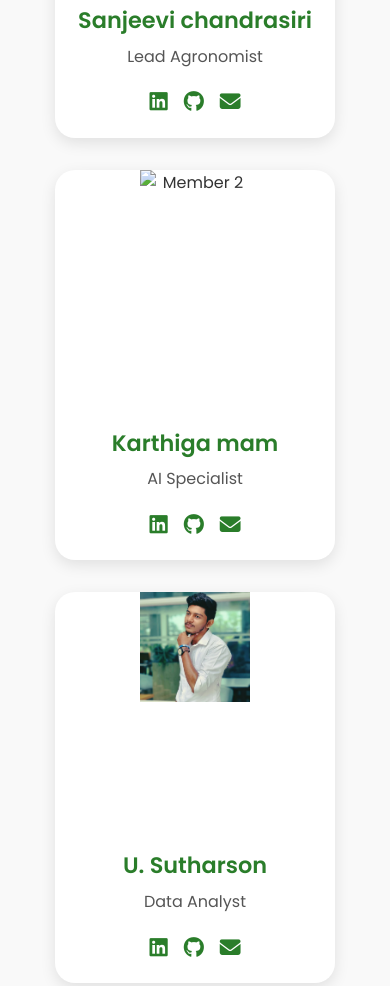
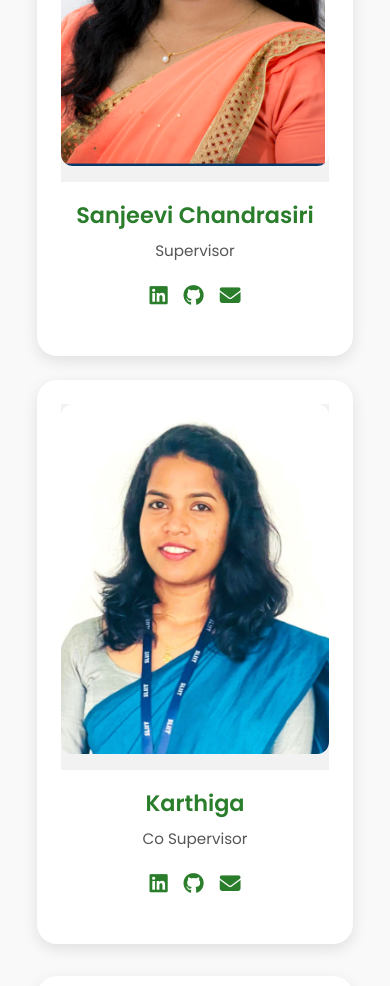
Before and after one commit to abilaxshan/agridoc, a plain HTML site: page index.html in a window 390 px wide. Shown: the part 8366-9352 px from the top of the page. Drawn offline with Linux system fonts and the light colour scheme.

Commit message:
Updated About Us section design

```diff
--- a/index.html
+++ b/index.html
@@ -148,8 +148,8 @@
         <div class="document-header">
           <h3>Available Documents</h3>
         </div>
-        <div class="document-item" data-doc="documents/project-proposal.pdf">Project charter</div>
-        <div class="document-item" data-doc="documents/progress-presentation-1.pdf">Propasal Document</div>
+        <div class="document-item" data-doc="documents/IT4010-charter form - R25-057.pdf">Project charter</div>
+        <div class="document-item" data-doc="documents/propasal report.pdf">Propasal Document</div>
         <div class="document-item" data-doc="documents/progress-presentation-2.pdf">checklist Document</div>
         <div class="document-item" data-doc="documents/IT21829406 Final Report.pdf">Individual report - U.Sutharshan IT21829406</div>
         <div class="document-item" data-doc="documents/IT21813320_Shivaphiriyan.A_Final Report.pdf">Individual report - A.Shivapriyan IT21813320</div>
@@ -190,13 +190,15 @@
 <section id="about" class="section about">
   <div class="container">
     <h2>About Us</h2>
-    <div class="team-members">
+
+    <!-- Top row -->
+    <div class="team-row top-row">
       <div class="member">
         <div class="member-img">
-          <img src="images/member1.jpg" alt="Member 1">
+          <img src="images/about us/sanjeevi mam.png" alt="Sanjeevi Chandrasiri">
         </div>
-        <h3>Sanjeevi chandrasiri</h3>
-        <p>Lead Agronomist</p>
+        <h3>Sanjeevi Chandrasiri</h3>
+        <p>Supervisor</p>
         <div class="social-links">
           <a href="#"><i class="fab fa-linkedin"></i></a>
           <a href="#"><i class="fab fa-github"></i></a>
@@ -206,10 +208,26 @@
 
       <div class="member">
         <div class="member-img">
-          <img src="images/member2.jpg" alt="Member 2">
+          <img src="images/about us/karthiga mam.png" alt="Karthiga">
         </div>
-        <h3>Karthiga mam</h3>
-        <p>AI Specialist</p>
+        <h3>Karthiga</h3>
+        <p> Co Supervisor</p>
+        <div class="social-links">
+          <a href="#"><i class="fab fa-linkedin"></i></a>
+          <a href="#"><i class="fab fa-github"></i></a>
+          <a href="#"><i class="fas fa-envelope"></i></a>
+        </div>
+      </div>
+    </div>
+
+    <!-- Bottom row -->
+    <div class="team-row bottom-row">
+      <div class="member">
+        <div class="member-img">
+          <img src="images/about us/sutharson.jpeg" alt="Sutharson">
+        </div>
+        <h3>U. Sutharson</h3>
+        <p>Leader</p>
         <div class="social-links">
           <a href="#"><i class="fab fa-linkedin"></i></a>
           <a href="#"><i class="fab fa-github"></i></a>
@@ -217,13 +235,12 @@
         </div>
       </div>
 
-
-  <div class="member">
+      <div class="member">
         <div class="member-img">
-          <img src="images/about us/sutharson.jpeg" alt="sutharson">
+          <img src="images/about us/lavnya.jpeg" alt="Lavanya M">
         </div>
-        <h3>U. Sutharson</h3>
-        <p>Data Analyst</p>
+        <h3>Lavanya M</h3>
+        <p>member</p>
         <div class="social-links">
           <a href="#"><i class="fab fa-linkedin"></i></a>
           <a href="#"><i class="fab fa-github"></i></a>
@@ -231,30 +248,12 @@
         </div>
       </div>
 
-
-
-      <div class="member">
-        <div class="member-img">
-          <img src="images/about us/lavnya.jpeg" alt="Lavanya.M">
-        </div>
-        <h3>Lavanya.M</h3>
-        <p>Data Analyst</p>
-        <div class="social-links">
-          <a href="#"><i class="fab fa-linkedin"></i></a>
-          <a href="#"><i class="fab fa-github"></i></a>
-          <a href="#"><i class="fas fa-envelope"></i></a>
-        </div>
-      </div>
-
-
-
-
       <div class="member">
         <div class="member-img">
           <img src="images/about us/shiva.jpeg" alt="Shiva">
         </div>
         <h3>A. Shivapriyan</h3>
-        <p>Developer</p>
+        <p>member</p>
         <div class="social-links">
           <a href="#"><i class="fab fa-linkedin"></i></a>
           <a href="#"><i class="fab fa-github"></i></a>
@@ -267,7 +266,7 @@
           <img src="images/about us/my insta pic.jpg" alt="Abilaxshan Vaseeharan">
         </div>
         <h3>V. Abilaxshan</h3>
-        <p>Research Coordinator</p>
+        <p>Member</p>
         <div class="social-links">
           <a href="#"><i class="fab fa-linkedin"></i></a>
           <a href="#"><i class="fab fa-github"></i></a>
@@ -275,8 +274,10 @@
         </div>
       </div>
     </div>
+
   </div>
 </section>
+
 
 <!-- Font Awesome -->
 <script src="https://kit.fontawesome.com/a076d05399.js" crossorigin="anonymous"></script>
--- a/styles.css
+++ b/styles.css
@@ -171,7 +171,6 @@ body { font-family: 'Poppins', sans-serif; line-height:1.6; color:#333; }
   text-align: center;
   color: #2a7d2a;
 }
-
 /* Milestones Section */
 .milestones {
   padding: 4rem 0;
@@ -185,11 +184,12 @@ body { font-family: 'Poppins', sans-serif; line-height:1.6; color:#333; }
   margin-bottom: 2rem;
 }
 
+/* Use fixed column counts for better alignment */
 .milestone-cards {
   display: grid;
-  grid-template-columns: repeat(auto-fit, minmax(250px, 1fr));
+  grid-template-columns: repeat(auto-fill, minmax(280px, 1fr));
   gap: 2rem;
-  justify-items: center;
+  justify-content: stretch;
 }
 
 .milestone-card {
@@ -198,7 +198,7 @@ body { font-family: 'Poppins', sans-serif; line-height:1.6; color:#333; }
   border-radius: 10px;
   text-align: center;
   box-shadow: 0 2px 5px rgba(0,0,0,0.1);
-  transition: transform 0.3s;
+  transition: transform 0.3s ease;
 }
 
 .milestone-card .icon {
@@ -225,15 +225,22 @@ body { font-family: 'Poppins', sans-serif; line-height:1.6; color:#333; }
 }
 
 .milestone-card:hover {
-  transform: scale(1.05);
+  transform: translateY(-5px);
 }
 
-/* Ensure responsiveness */
-@media (max-width: 768px) {
+/* Responsive Design */
+@media (max-width: 992px) {
+  .milestone-cards {
+    grid-template-columns: repeat(2, 1fr);
+  }
+}
+
+@media (max-width: 600px) {
   .milestone-cards {
     grid-template-columns: 1fr;
   }
 }
+
 
 /* Documents Section */
 .documents {
@@ -415,10 +422,126 @@ body { font-family: 'Poppins', sans-serif; line-height:1.6; color:#333; }
 
 .about h2 {
   font-size: 2.5rem;
+  margin-bottom: 3rem;
+  color: #333;
+}
+
+.team-row {
+  display: flex;
+  justify-content: center;
+  flex-wrap: wrap;
+  gap: 2rem;
+  margin-bottom: 2rem;
+}
+
+.member {
+  background: #fff;
+  padding: 1.5rem;
+  border-radius: 16px;
+  box-shadow: 0 4px 12px rgba(0, 0, 0, 0.1);
+  max-width: 250px;
+  text-align: center;
+  transition: transform 0.3s, box-shadow 0.3s;
+}
+
+.member:hover {
+  transform: translateY(-8px);
+  box-shadow: 0 8px 18px rgba(0, 0, 0, 0.15);
+}
+
+.member-img img {
+  width: 100%;
+  height: 260px;
+  object-fit: cover;
+  border-radius: 12px;
+  margin-bottom: 1rem;
+}
+
+.member h3 {
+  font-size: 1.2rem;
+  color: #333;
+  margin-bottom: 0.3rem;
+}
+
+.member p {
+  color: #777;
+  font-size: 0.95rem;
+  margin-bottom: 0.8rem;
+}
+
+.social-links {
+  display: flex;
+  justify-content: center;
+  gap: 1rem;
+}
+
+.social-links a {
+  color: #555;
+  font-size: 1.2rem;
+  transition: color 0.3s ease;
+}
+
+.social-links a:hover {
+  color: #0077b5;
+}
+
+/* Responsive layout */
+@media (min-width: 992px) {
+  .top-row {
+    justify-content: center;
+  }
+  .top-row .member {
+    flex: 0 0 280px;
+  }
+  .bottom-row {
+    justify-content: center;
+  }
+  .bottom-row .member {
+    flex: 0 0 220px;
+  }
+}
+
+@media (max-width: 768px) {
+  .team-row {
+    gap: 1.5rem;
+  }
+
+  .member-img img {
+    height: 220px;
+  }
+
+  .member {
+    max-width: 80%;
+  }
+}
+
+
+
+/* Contact Section */
+.contact {
+  padding: 4rem 0;
+  background-color: #f9f9f9;
+}
+
+.contact h2 {
+  font-size: 2.5rem;
+  text-align: center;
+  color: #2a7d2a;
+  margin-bottom: 2rem;
+}
+.about {
+  padding: 4rem 0;
+  background-color: #f9f9f9;
+  text-align: center;
+}
+
+.about h2 {
+  font-size: 2.5rem;
   color: #2a7d2a;
   margin-bottom: 2.5rem;
 }
 
+/* --- Team Members Layout --- */
 .team-members {
   display: grid;
   grid-template-columns: repeat(auto-fit, minmax(260px, 1fr));
@@ -440,20 +563,22 @@ body { font-family: 'Poppins', sans-serif; line-height:1.6; color:#333; }
   transform: translateY(-5px);
 }
 
+/* --- Image Section --- */
 .member-img {
   width: 100%;
   height: 280px;
   overflow: hidden;
   display: flex;
-  align-items: flex-start;
+  align-items: center; /* center image vertically */
   justify-content: center;
+  background-color: #f2f2f2;
 }
 
 .member-img img {
   width: 100%;
-  height: 110%;
-  object-fit: cover;
-  object-position: center 20%; /* 👈 moves the image slightly down */
+  height: 100%;
+  object-fit: cover; /* ensures full image fills frame nicely */
+  object-position: center; /* centers face/image properly */
   transition: transform 0.3s ease;
 }
 
@@ -461,6 +586,7 @@ body { font-family: 'Poppins', sans-serif; line-height:1.6; color:#333; }
   transform: scale(1.05);
 }
 
+/* --- Text & Social Section --- */
 .member h3 {
   font-size: 1.4rem;
   color: #2a7d2a;
@@ -490,43 +616,56 @@ body { font-family: 'Poppins', sans-serif; line-height:1.6; color:#333; }
   transform: scale(1.2);
 }
 
-@media (max-width: 768px) {
-  .member-img {
-    height: 240px;
+/* --- Responsive Fixes --- */
+@media (max-width: 992px) {
+  .about h2 {
+    font-size: 2rem;
+  }
+  .team-members {
+    grid-template-columns: repeat(2, 1fr);
   }
 }
 
-
-
-/* Responsive */
 @media (max-width: 768px) {
-  .about h2 {
-    font-size: 2rem;
-  }
-
-  .member img {
-    width: 110px;
-    height: 110px;
+  .team-members {
+    grid-template-columns: 1fr; /* single column */
+    justify-items: center;
   }
 
   .member {
-    max-width: 280px;
+    max-width: 360px;
+    width: 90%;
+  }
+
+  .member-img {
+    height: 300px; /* increase height for proper visibility */
+  }
+
+  .member-img img {
+    object-fit: contain; /* show full image without cropping */
+    width: 100%;
+    height: auto;
   }
 }
 
+@media (max-width: 480px) {
+  .about h2 {
+    font-size: 1.8rem;
+  }
 
+  .member {
+    max-width: 340px;
+  }
 
-/* Contact Section */
-.contact {
-  padding: 4rem 0;
-  background-color: #f9f9f9;
-}
+  .member-img {
+    height: auto;
+  }
 
-.contact h2 {
-  font-size: 2.5rem;
-  text-align: center;
-  color: #2a7d2a;
-  margin-bottom: 2rem;
+  .member-img img {
+    width: 100%;
+    height: auto;
+    object-fit: contain;
+  }
 }
 
 .contact-wrapper {
```
Also changed, not shown: images/about us/karthiga mam.png (added), images/about us/sanjeevi mam.png (added), 2 other files.
